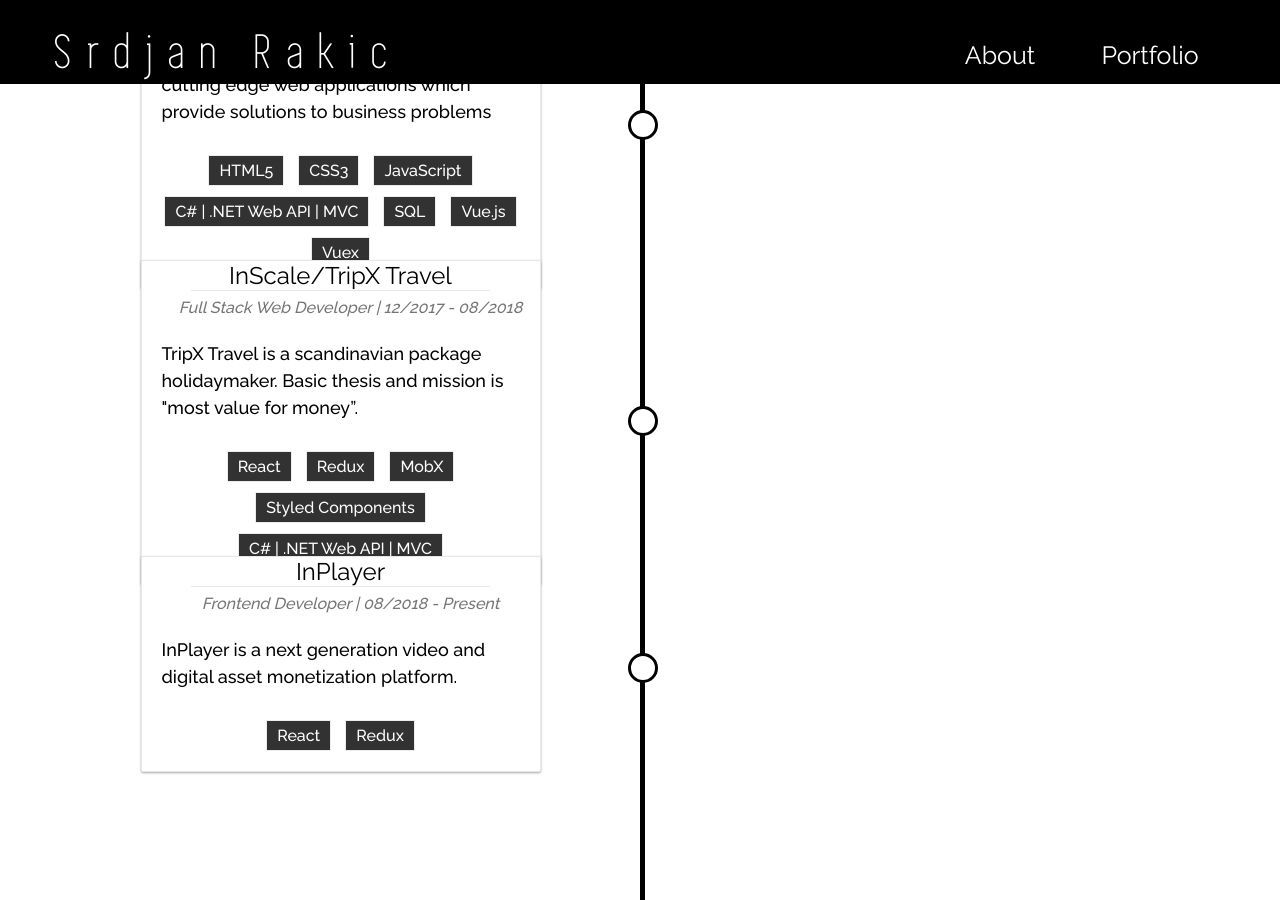
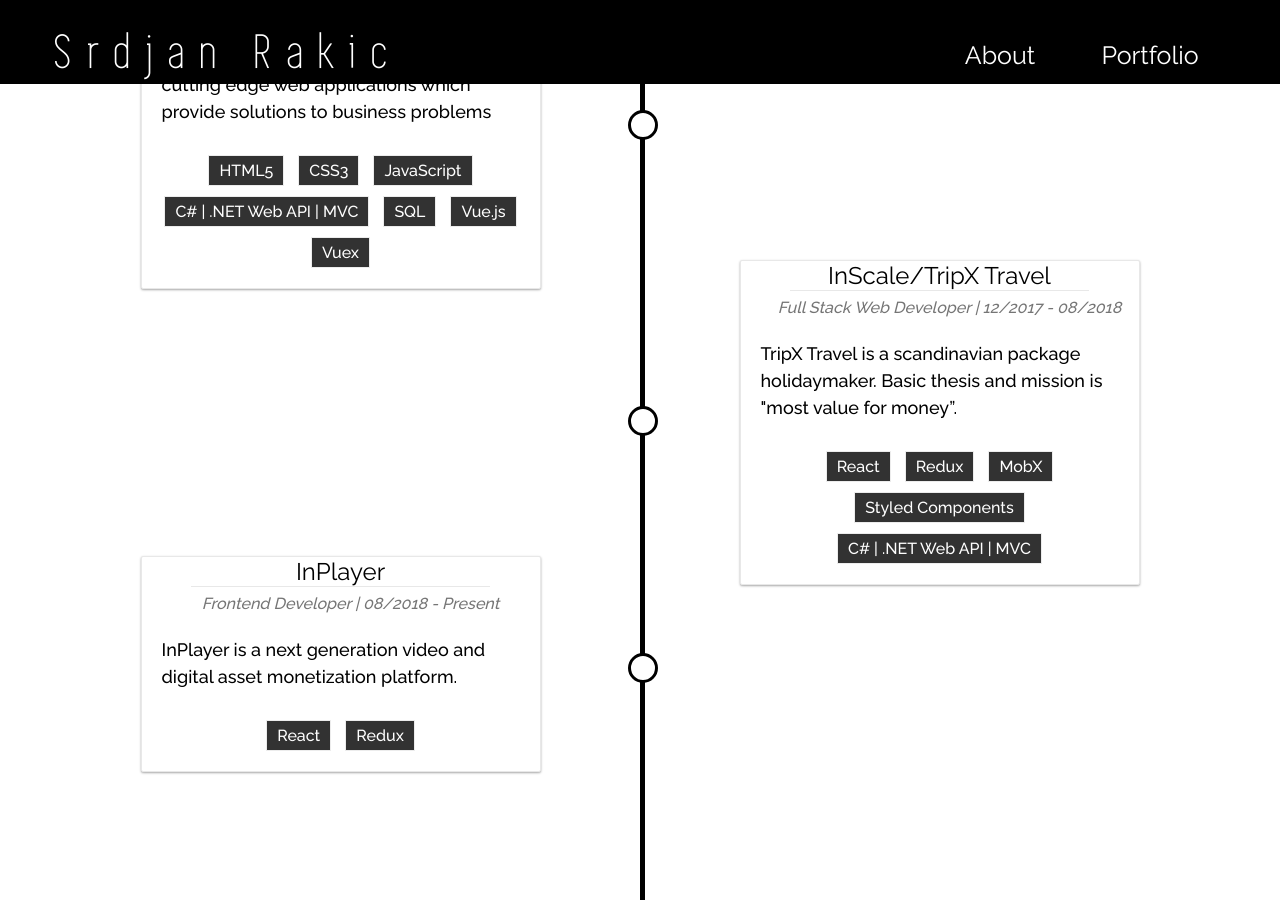
Before and after one commit to srdjanRakic/blog, a Jekyll site: the page built from index.html, in a window 1280 px wide and 900 px high, scrolled down 3543 px. Built offline with Jekyll 4.4.1, drawn with Linux system fonts in a browser that asks for light colours.

Commit message:
Align work desc. to right

```diff
--- a/_includes/landing.html
+++ b/_includes/landing.html
@@ -121,7 +121,7 @@
                </div>
             </li>
             <li>
-                <div class="timeline-section left">
+                <div class="timeline-section right">
                     <div class="content-card">
                         <p class="content-card-title">InScale/TripX Travel</p>
                         <p class="content-card-date">Full Stack Web Developer | 12/2017 - 08/2018</p>
```
